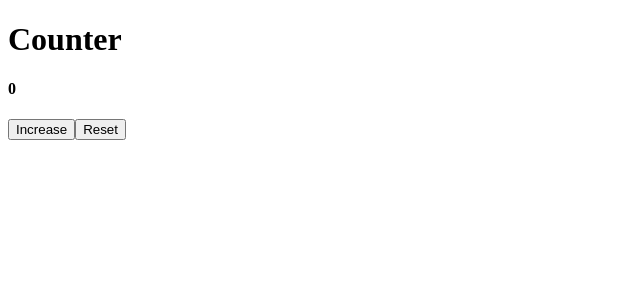
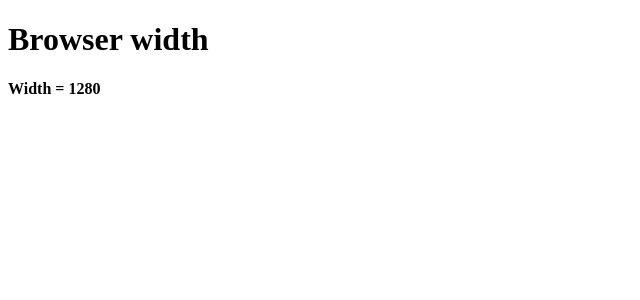
Before and after one commit to pranabdas/react-learning, a React (Create React App) app in the folder my-react-app/: page / in a window 1280 px wide. Shown: the top 300 px of the page, without its empty margins (0-640 px from the left). Built offline with nearby package versions, Linux system fonts and the light colour scheme.

Commit message:
14 useEffect cleanup

```diff
--- a/my-react-app/src/App.jsx
+++ b/my-react-app/src/App.jsx
@@ -2,18 +2,24 @@ import React from 'react';
 
 function App() {
 
-  const [value, setValue] = React.useState(0);
+  const [width, setWidth] = React.useState(window.innerWidth);
+
+  const getWidth = () => {
+    setWidth(window.innerWidth)
+  }
 
   React.useEffect(() => {
-    document.title = `Current number (${value})`;
+    window.addEventListener('resize', getWidth);
+
+    return () => {
+      window.removeEventListener('resize', getWidth);
+    }
   });
 
   return(
     <>
-      <h1>Counter</h1>
-      <h4>{value}</h4>
-      <button onClick={() => setValue(value+1)}>Increase</button>
-      <button onClick={() => setValue(0)}>Reset</button>
+      <h1>Browser width</h1>
+      <h4>Width = {width}</h4>
     </>
   );
 }
```
Also changed, not shown: 1 other file (tests, documents, lock files or other folders).
